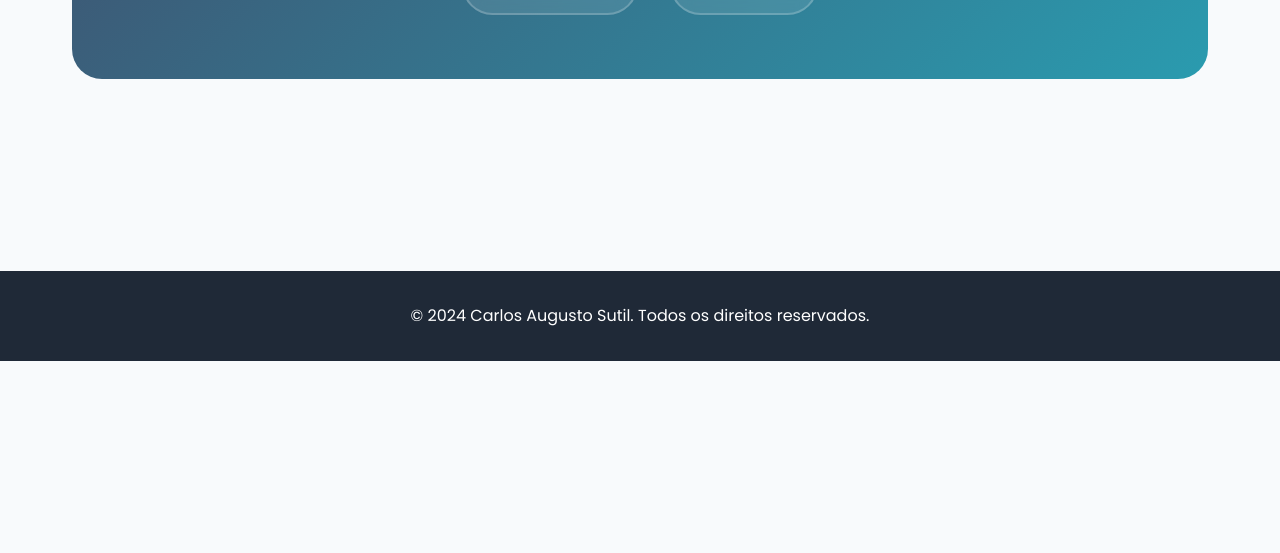
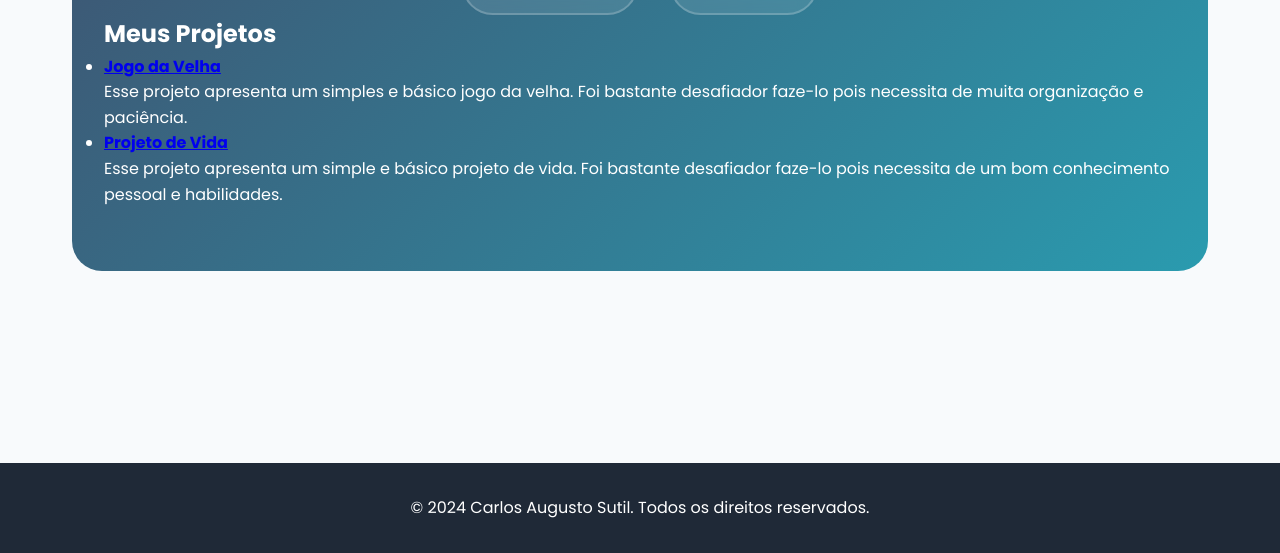
Before and after one commit to carlossutil/portf-lio, a plain HTML site: page index.html in a window 1280 px wide. Shown: the part 2113-2666 px from the top of the page. Before the commit the page ends 2474 px from the top, so only its background shows below. Drawn offline with Linux system fonts and the light colour scheme.

Commit message:
Add files via upload

```diff
--- a/index.html
+++ b/index.html
@@ -89,6 +89,17 @@
                     <span>GitHub</span>
                 </a>
             </div>
+            <h2>Meus Projetos</h2>
+            <ul>
+                <li>
+                    <h4><a href= https://github.com/carlossutil/app-jogo-velha.git target= "blanck"> Jogo da Velha </a></h4>
+                    <p> Esse projeto apresenta um simples e básico jogo da velha. Foi bastante desafiador faze-lo pois necessita de muita organização e paciência.</p>
+                </li>
+                <li>
+                    <h4><a href= https://github.com/carlossutil/Projeto-de-Vida.git target= "blanck"> Projeto de Vida </a></h4>
+                    <p> Esse projeto apresenta um simple e básico projeto de vida. Foi bastante desafiador faze-lo pois necessita de um bom conhecimento pessoal e habilidades.</p>
+                </li>
+            </ul>
         </section>
     </main>
 
```
